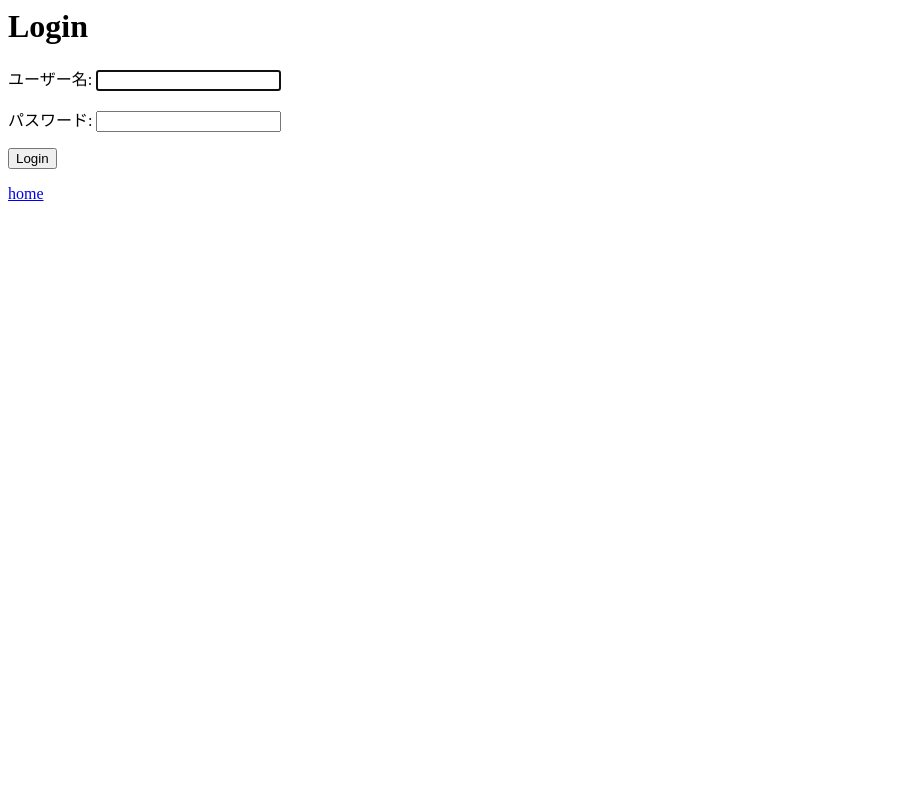
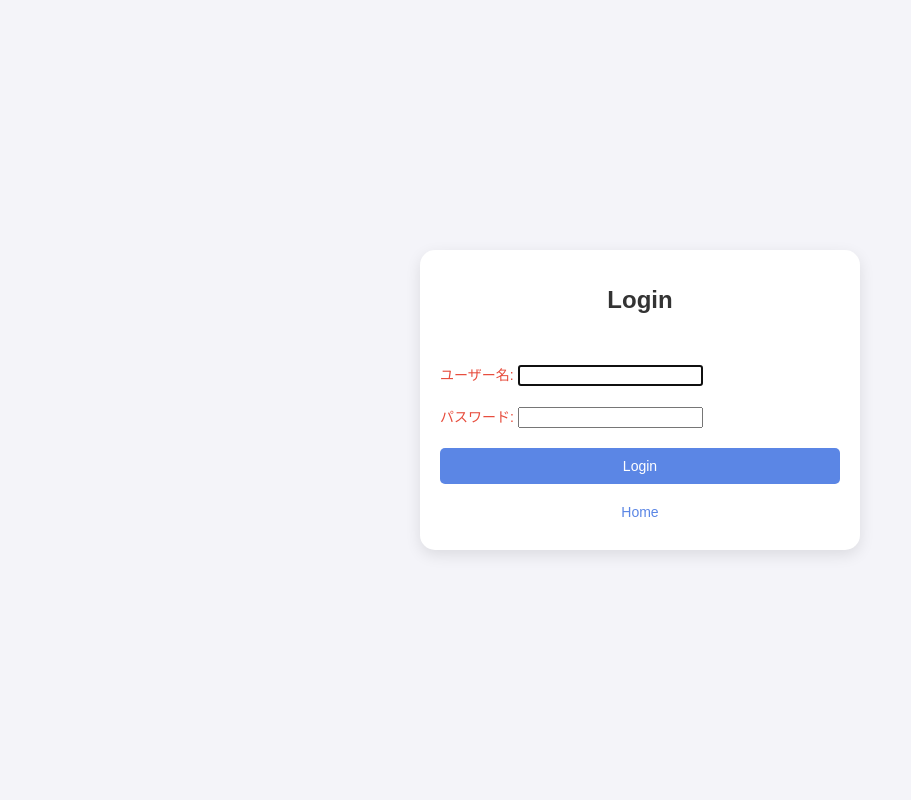
Before and after one commit to s1f102202066/gurumettoai, a Django app: page /accounts/login/ in a window 1280 px wide. Shown: the whole page, without its empty margins (0-911 px from the left). Run offline with Django 5.2, Linux system fonts and the light colour scheme.

Commit message:
login一通り

```diff
--- a/gurumettoai/accounts/templates/registration/login.html
+++ b/gurumettoai/accounts/templates/registration/login.html
@@ -1,5 +1,88 @@
-<html lang="ja"><head><meta charset="utf-8"></head>
+<!DOCTYPE html>
+<html lang="ja">
+<head>
+    <meta charset="utf-8">
+    <meta name="viewport" content="width=device-width, initial-scale=1.0">
+    <title>Login</title>
+    <style>
+        body {
+            font-family: Arial, sans-serif;
+            background-color: #f4f4f9;
+            display: flex;
+            justify-content: center;
+            align-items: center;
+            height: 100vh;
+            margin: 0;
+        }
+
+        #login-container {
+            width: 100%;
+            max-width: 400px;
+            padding: 20px;
+            border-radius: 15px;
+            background-color: #fff;
+            box-shadow: 0 5px 15px rgba(0, 0, 0, 0.1);
+            display: flex;
+            flex-direction: column;
+            text-align: center;
+        }
+
+        h1 {
+            font-size: 24px;
+            margin-bottom: 20px;
+            color: #333;
+        }
+
+        form {
+            margin-top: 20px;
+            display: flex;
+            flex-direction: column;
+            align-items: center;
+        }
+
+        form p {
+            width: 100%;
+            text-align: left;
+            margin-bottom: 10px;
+        }
+
+        input[type="submit"] {
+            margin-top: 10px;
+            padding: 10px 20px;
+            background-color: #5b86e5;
+            color: white;
+            border: none;
+            border-radius: 5px;
+            cursor: pointer;
+            font-size: 14px;
+            width: 100%;
+        }
+
+        input[type="submit"]:hover {
+            background-color: #3d73d2;
+        }
+
+        a {
+            color: #5b86e5;
+            text-decoration: none;
+            font-size: 14px;
+            margin-top: 10px;
+            display: inline-block;
+        }
+
+        a:hover {
+            text-decoration: underline;
+        }
+
+        p {
+            font-size: 14px;
+            color: #e74c3c;
+            margin: 10px 0;
+        }
+    </style>
+</head>
 <body>
+    <div id="login-container">
         <h1>Login</h1>
         {% if form.errors %}
         <p>Your username and password didn't match. Please try again.</p>
@@ -9,7 +92,7 @@
             {{ form.as_p }}
             <input type="submit" value="Login" />
         </form>
-
-    <p><a href="{% url 'home' %}">home</a></p>
+        <p><a href="{% url 'home' %}">Home</a></p>
+    </div>
 </body>
 </html>
```
Lines whose indentation alone changed are shown as unchanged.
